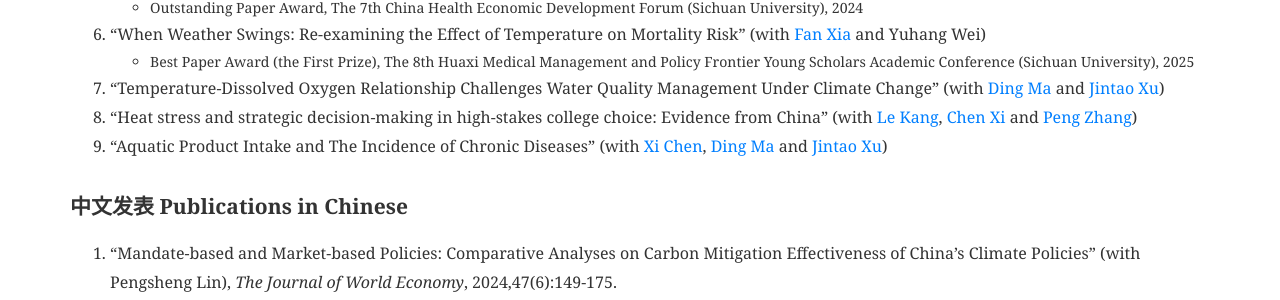
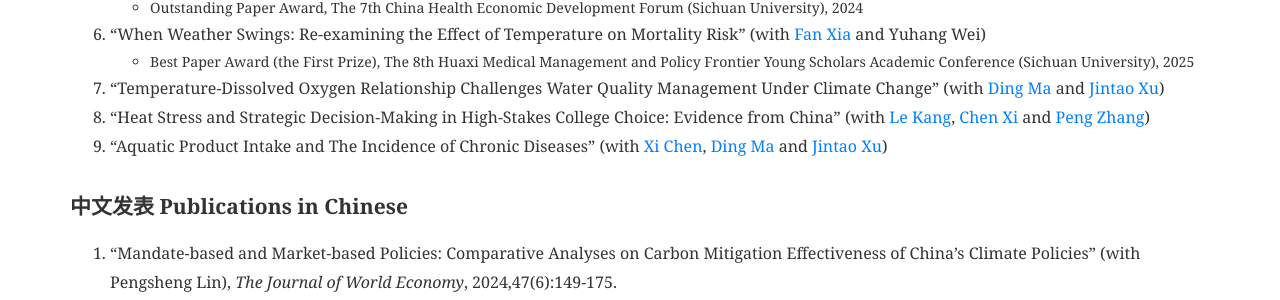
Before and after one commit to shuoliecon/shuoliecon.github.io, a Jekyll site: the page built from pages/_research/index.md, in a window 1280 px wide. Shown: the part 715-1015 px from the top of the page. Built offline with Jekyll 4.4.1, drawn with Linux system fonts in a browser that asks for light colours.

```diff
--- a/pages/_research/index.md
+++ b/pages/_research/index.md
@@ -36,7 +36,7 @@ no_heading: true
 
 <li>“Temperature-Dissolved Oxygen Relationship Challenges Water Quality Management Under Climate Change” (with <a href="https://dingma-econ.github.io/">Ding Ma</a> and <a href="https://en.nsd.pku.edu.cn/faculty/fulltime/x/239550.htm">Jintao Xu</a>) </li>
 
-<li>“Heat stress and strategic decision-making in high-stakes college choice: Evidence from China” (with <a href="https://sites.google.com/view/lekang/home">Le Kang</a>, <a href="https://www.xichenecon.com/">Chen Xi</a> and <a href="https://pengzhang.weebly.com">Peng Zhang</a>)</li>
+<li>“Heat Stress and Strategic Decision-Making in High-Stakes College Choice: Evidence from China” (with <a href="https://sites.google.com/view/lekang/home">Le Kang</a>, <a href="https://www.xichenecon.com/">Chen Xi</a> and <a href="https://pengzhang.weebly.com">Peng Zhang</a>)</li>
 
 <li>“Aquatic Product Intake and The Incidence of Chronic Diseases” (with <a href="https://ysph.yale.edu/profile/xi-chen/">Xi Chen</a>, <a href="https://dingma-econ.github.io/">Ding Ma</a> and <a href="https://en.nsd.pku.edu.cn/faculty/fulltime/x/239550.htm">Jintao Xu</a>) </li>
 
```
